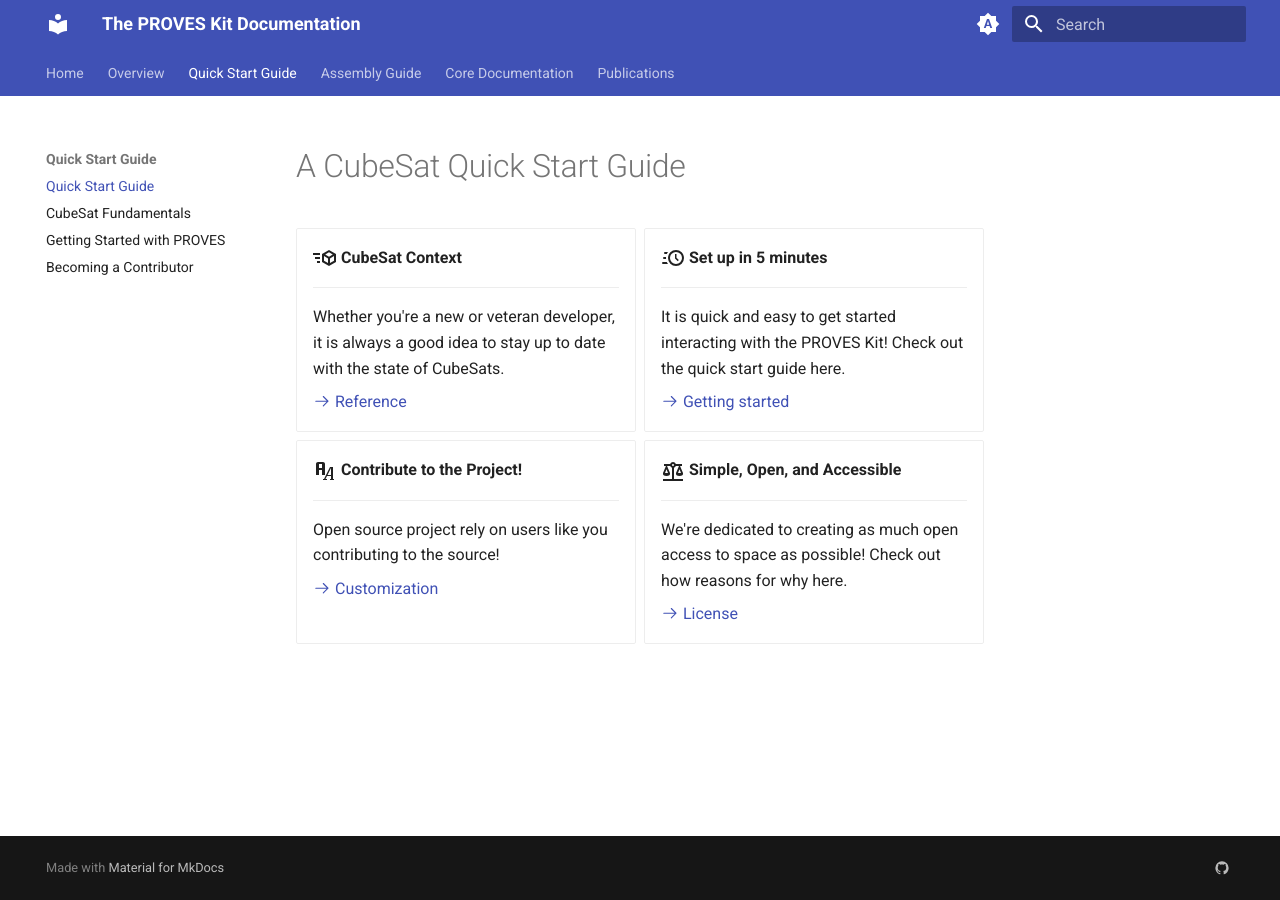
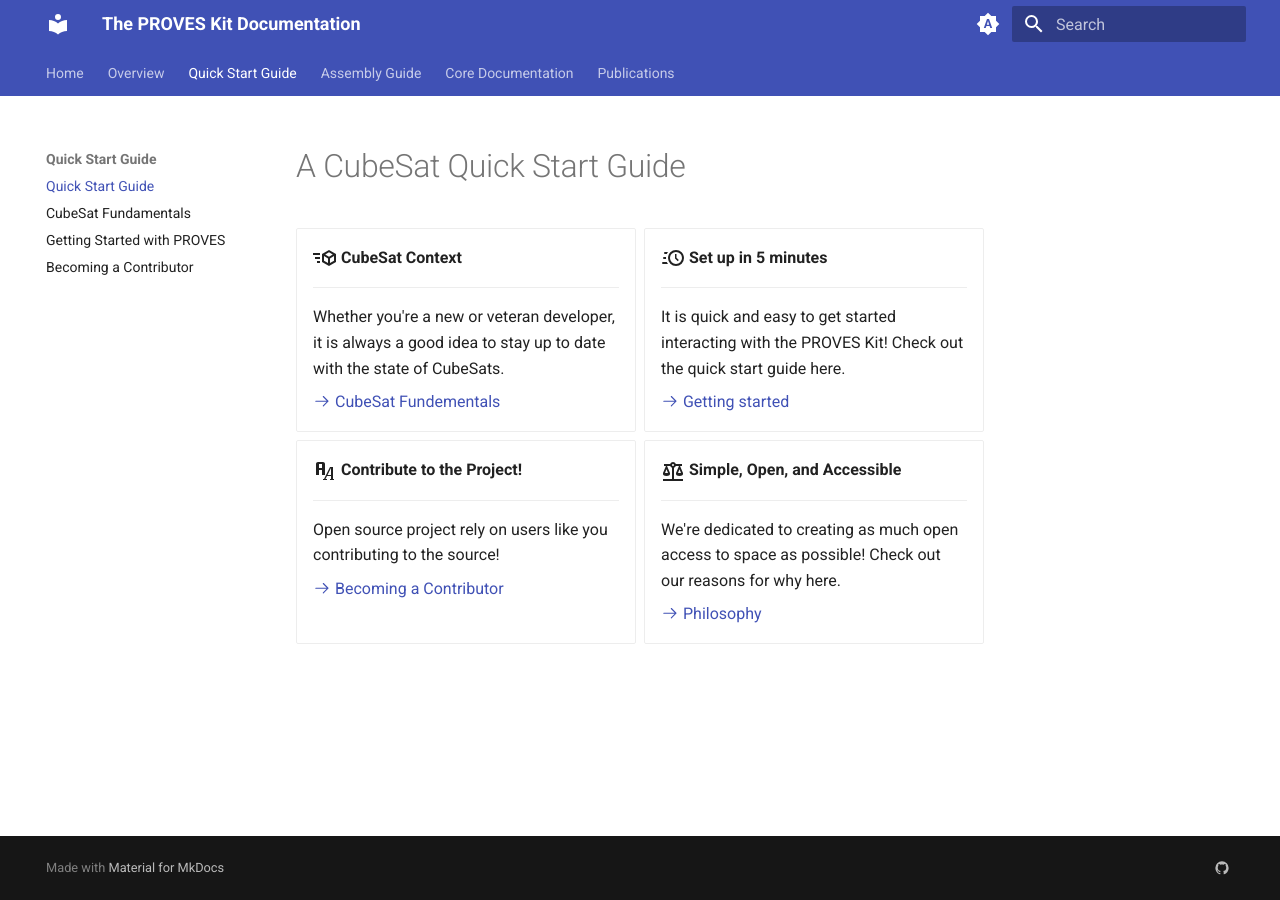
Before and after one commit to proveskit/Documentation, an MkDocs documentation site: the page built from docs/quick_start/index.md, in a window 1280 px wide. Built offline with MkDocs 1.6.1 and Material for MkDocs 9.7.7, drawn with Linux system fonts in a browser that asks for light colours.

```diff
--- a/docs/quick_start/index.md
+++ b/docs/quick_start/index.md
@@ -8,7 +8,7 @@
 
     Whether you're a new or veteran developer, it is always a good idea to stay up to date with the state of CubeSats.
 
-    [:octicons-arrow-right-24: Reference](https://docs.proveskit.space/en/latest/quick_start/cubesat_fundamentals/)
+    [:octicons-arrow-right-24: CubeSat Fundementals](https://docs.proveskit.space/en/latest/quick_start/cubesat_fundamentals/)
 
 -   :material-clock-fast:{ .lg .middle } __Set up in 5 minutes__
 
@@ -24,14 +24,14 @@
 
     Open source project rely on users like you contributing to the source!
 
-    [:octicons-arrow-right-24: Customization](https://docs.proveskit.space/en/latest/quick_start/becoming_contributor/)
+    [:octicons-arrow-right-24: Becoming a Contributor](https://docs.proveskit.space/en/latest/quick_start/becoming_contributor/)
 
 -   :material-scale-balance:{ .lg .middle } __Simple, Open, and Accessible__
 
     ---
 
-    We're dedicated to creating as much open access to space as possible! Check out how reasons for why here.
+    We're dedicated to creating as much open access to space as possible! Check out our reasons for why here.
 
-    [:octicons-arrow-right-24: License](https://docs.proveskit.space/en/latest/design_philosophy/)
+    [:octicons-arrow-right-24: Philosophy](https://docs.proveskit.space/en/latest/design_philosophy/)
 
 </div>
--- a/mkdocs.yml
+++ b/mkdocs.yml
@@ -78,8 +78,9 @@ nav: # Setting up the navigation. The below list will be tabs on left panel
     - Core Documentation: core_documentation/index.md
     - Publications: publications.md
   - Overview:  # Overview of the project
-    - Overview: overview.md
-    - Design Philosophy: design_philosophy.md
+    - Overview: overview/overview.md
+    - Design Philosophy: overview/design_philosophy.md
+    - Kit Elements: overview/kit_elements.md
   - Quick Start Guide: # Qucok start guide
     - Introduction: quick_start/index.md
     - CubeSat Fundamentals: quick_start/cubesat_fundamentals.md
```
Also changed, not shown: docs/overview/kit_elements.md (added, +87 -0 lines), docs/overview/design_philosophy.md (renamed from docs/design_philosophy.md), docs/overview/images/fig2.jpg (renamed from docs/images/fig2.jpg), docs/overview/images/fig3.jpg (renamed from docs/images/fig3.jpg), docs/overview/images/fig4.jpg (renamed from docs/images/fig4.jpg), docs/overview/overview.md (renamed from docs/overview.md), 5 other files.
